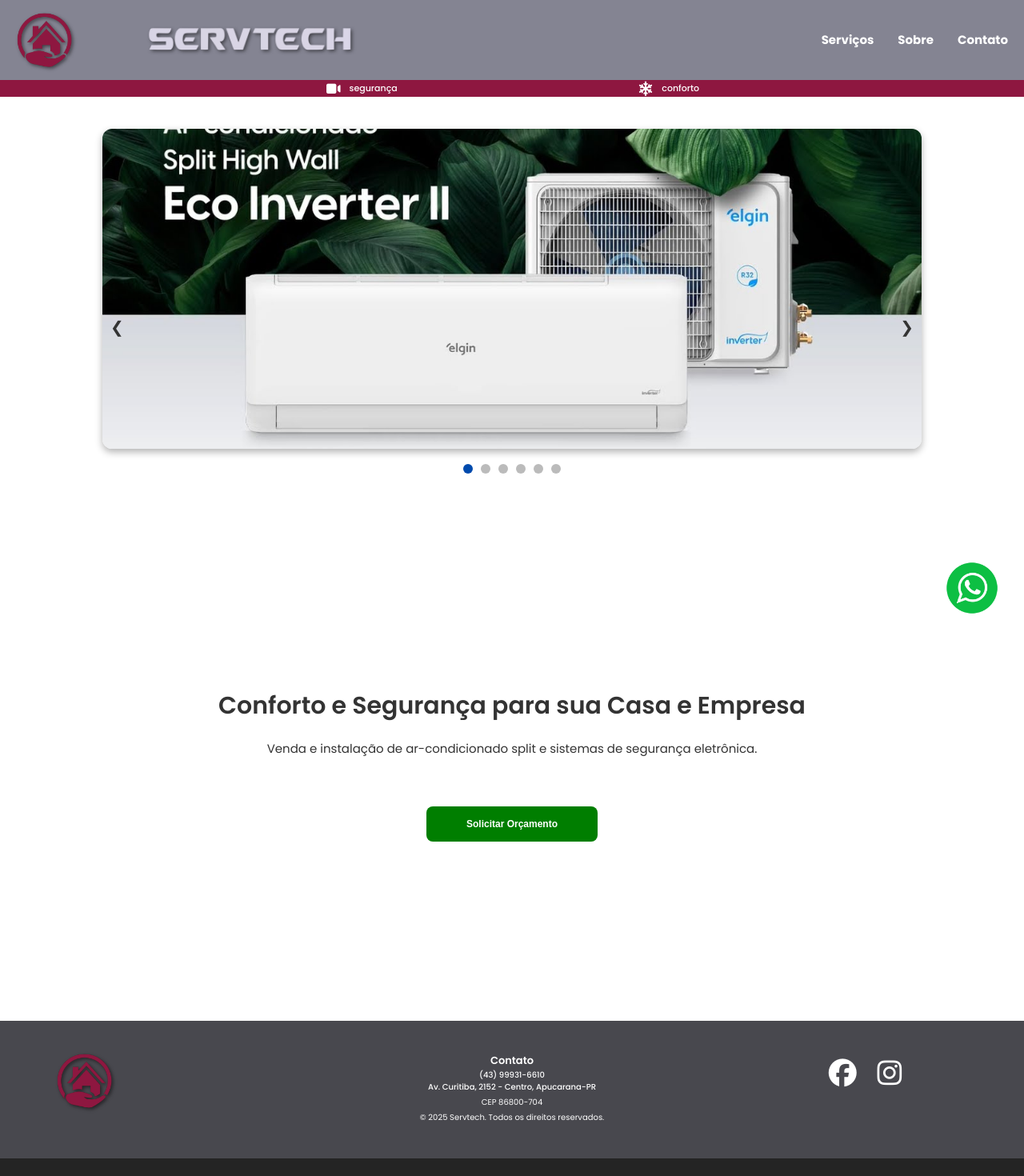
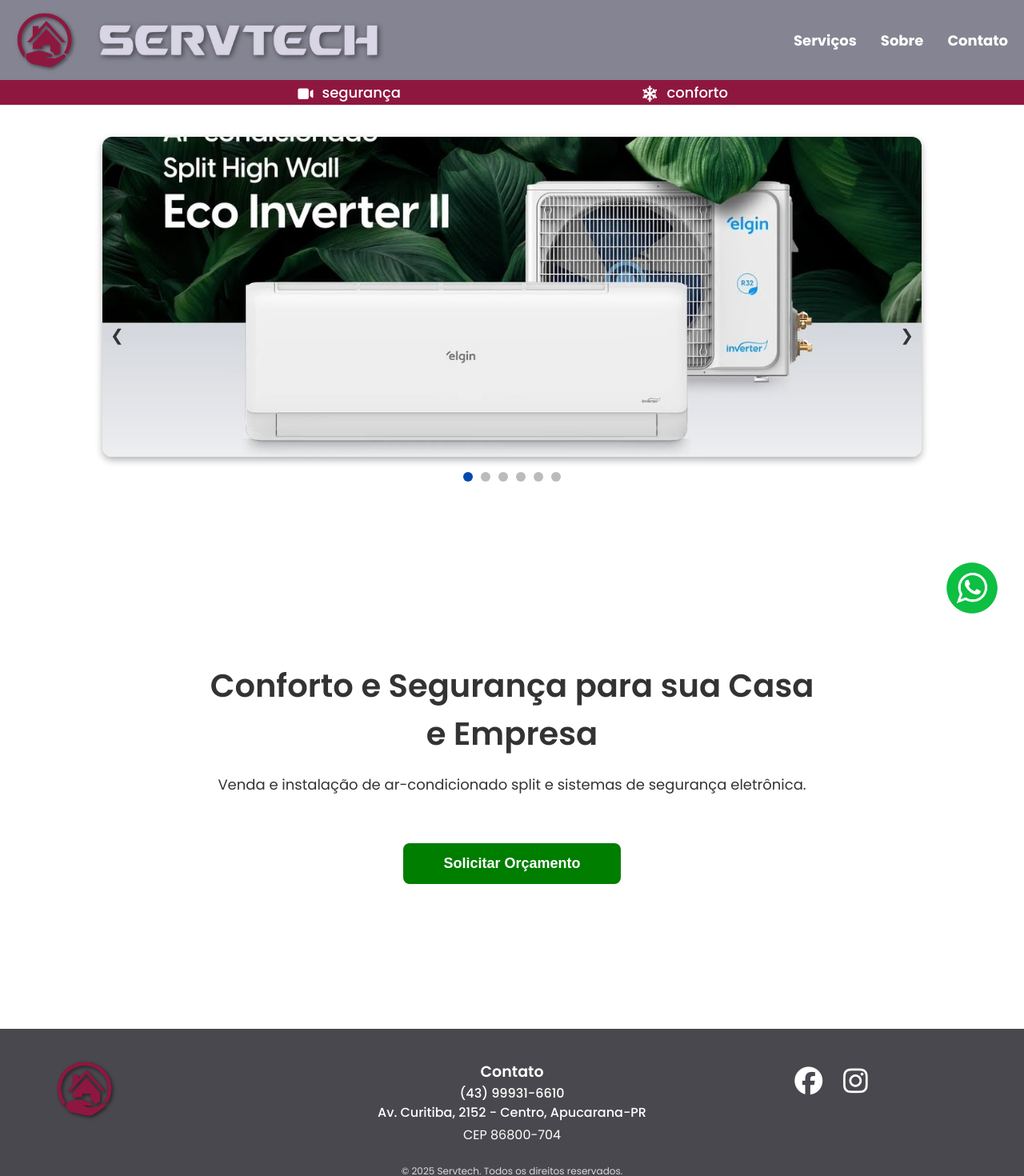
Before and after one commit to Will-Rambo/servitech, a React (Vite) app: page /#/ in a window 1280 px wide. Shown: the top 1470 px of the page at 80% size. Before the commit the page ends 1448 px from the top, so only its background shows below. Built offline with nearby package versions, Linux system fonts and the light colour scheme.

Commit message:
Atualização com novas páginas

```diff
--- a/package.json
+++ b/package.json
@@ -13,7 +13,9 @@
   "dependencies": {
     "@fortawesome/fontawesome-free": "^7.0.0",
     "react": "^19.1.1",
-    "react-dom": "^19.1.1"
+    "react-dom": "^19.1.1",
+    "react-router-dom": "^7.8.2",
+    "react-scroll": "^1.9.3"
   },
   "devDependencies": {
     "@eslint/js": "^9.33.0",
--- a/src/App.css
+++ b/src/App.css
@@ -6,6 +6,11 @@
   padding: 0;
   box-sizing: border-box;
 }
+
+/* debug.css */
+
+  /*outline: 1px solid rgba(255, 0, 0, 0.4); /* borda leve */
+
 
 html,
 body,
@@ -27,7 +32,7 @@ body,
   display: flex;
   align-items: flex-start;
   justify-content: center;
-  font-size: 1.1rem;
+  font-size: 1.8rem;
   font-weight: 500;
   position: relative;
   left: 50%;
@@ -49,6 +54,7 @@ body,
   font: inherit;
   transition: background 0.2s;
   align-items: center;
+  font-size: 1.8rem;
 }
 
 .sub-header-col:hover {
@@ -56,7 +62,7 @@ body,
 }
 
 .sub-header-col i {
-  font-size: 1.5em;
+  font-size: 1.8rem;
   vertical-align: middle;
   margin-right: 10px; /* Espaço entre o ícone e o texto */
 }
@@ -71,13 +77,14 @@ h1, h2, h3, h4 {
 }
 
 h3 {
-  font-size: 1.3rem;
+  font-size: 1.9rem;
   text-align: center;
 }
 
 p {
   font-family: 'Poppins', sans-serif;
   font-weight: 400; /* texto corrido mais leve */
+  font-size: 1.8rem;
 }
 
 /* HEADER */
@@ -131,9 +138,10 @@ header {
 }
 
 .logo-servtech {
-  height: 250px;
+  height: 40px;
   width: auto;
-  filter: drop-shadow(2px 2px 2px rgba(0, 0, 0, 0.5));
+  filter: drop-shadow(2px 2px 3px rgba(0, 0, 0, 0.5));
+  margin-left: 30px;
 }
 
 nav {
@@ -141,12 +149,13 @@ nav {
   align-items: center;
 }
 
+
 nav a {
   color: white;
   margin-left: 20px;
   text-decoration: none;
   font-weight: bold;
-  font-size: 15px;
+  font-size: 1.8rem;
 }
 
 nav a:hover {
@@ -161,10 +170,11 @@ nav a:hover {
 }
 
 .nav-links a {
+  cursor: pointer;
   color: white;
   text-decoration: none;
   font-weight: bold;
-  font-size: 15px;
+  font-size: 1.8rem;
 }
 
 /* CONTEÚDO PRINCIPAL */
@@ -179,12 +189,12 @@ main {
 }
 
 main h2 {
-  font-size: 1rem;
+  font-size: 1.8rem;
   margin-bottom: 20px;
 }
 
 main p {
-  font-size: 1.5rem;
+  font-size: 1.8rem;
   max-width: 1000px;
   line-height: 1.6;
 }
@@ -216,8 +226,10 @@ footer {
   background-color: #48484e;
   color: white;
   position: relative;
+  flex-wrap: wrap; /* permite que as colunas quebrem em telas menores */
 }
 
+/* Colunas do Footer */
 .footer-col {
   flex: 1;
   padding: 0 30px;
@@ -225,13 +237,14 @@ footer {
 }
 
 .footer-col:nth-child(2) {
-  flex: 2; /* A segunda coluna ficará duas vezes maior */
+  flex: 1; /* A segunda coluna ficará duas vezes maior */
 }
 
 .footer-col a {
   color: #ffffff;
   display: block;
   text-align: center;
+  font-size: 1.6rem;
 }
 
 .footer-col a:hover {
@@ -240,6 +253,7 @@ footer {
 
 .footer-col p {
   margin: 4px 0;
+  font-size: 1.6rem;
 }
 
 footer p {
@@ -252,6 +266,7 @@ footer p {
   display: flex;
   gap: 15px;
   justify-content: center;
+  margin-bottom: 10px;
 }
 
 .social-icons a {
@@ -261,12 +276,18 @@ footer p {
 }
 
 .social-icons a:hover {
-  color: #3400f0; /* muda a cor ao passar o mouse */
+  color: #4a89ff; /* muda a cor ao passar o mouse */
 }
 
-.copyright-desktop {
-  display: block;
+
+footer p.copyright-desktop {
+  flex-basis: 100%;   /* força quebrar linha no flex */
+  text-align: center;
+  margin-top: 20px;   /* espaço em relação às colunas */
+  font-size: 1.2rem;
+  opacity: 0.8;
 }
+
 .copyright-mobile {
   display: none;
 }
@@ -289,18 +310,18 @@ footer p {
 }
 
 .hero h2 {
-  font-size: 3rem;
+  font-size: 4rem;
   margin-bottom: 20px;
 }
 
 .hero p {
-  font-size: 1.5rem;
+  font-size: 1.8rem;
   margin-bottom: 30px;
 }
 
 .hero button {
   padding: 15px 50px;
-  font-size: 1.2rem;
+  font-size: 1.8rem;
   font-weight: bold;
   background-color: #007e00;
   color: white;
@@ -317,10 +338,12 @@ footer p {
 /* ===== RESPONSIVIDADE ===== */
 @media (max-width: 768px) {
   header {
+    min-height: 50px;
     flex-direction: column;
     align-items: center;
     text-align: center;
-    padding: 10px;
+    padding: 0 20px;
+    height: auto;
   }
 
 @media (max-width: 768px) {
@@ -330,11 +353,25 @@ footer p {
     font-size: 1rem;
   }
   .logo-servtech {
-    height: 80px;
+    height: 150px;
   }
   .logo {
-    height: 40px;
+    height: 60px;
   }
+
+  .logo-container {
+    min-height: 30px; /* ou ajuste conforme o tamanho da logo */
+    align-items: center;
+    justify-content: center;
+    width: 100%;
+  }
+
+  .page-container {
+  background-color: #ff0000; /* cinza claro */
+  min-height: 100vh; /* ocupa a altura total da tela */
+  padding: 2rem;
+}
+
   .footer-col {
     padding: 0 10px;
     min-width: unset;
@@ -393,7 +430,7 @@ footer p {
     padding: 30px 0;
   }
   .hero h2 {
-    font-size: 1.5rem;
+    font-size: 1rem;
   }
   .hero p {
     font-size: 1rem;
--- a/src/App.jsx
+++ b/src/App.jsx
@@ -1,91 +1,22 @@
-import React from 'react';
-import './App.css';
-import Carousel from "./components/Carousel";
-
-
+import { HashRouter as Router, Routes, Route, Link } from "react-router-dom";
+import Home from "./pages/Home";
+// futuramente você pode importar outras páginas:
+import Segurança from "./pages/segurança";
+import Conforto from "./pages/Conforto";
 
 function App() {
   return (
-    <div>
-      <header>
-        <div className="logo-container">
-          <img src="/servitech/images/logo-bordo-500-sf.png" alt="ServTech Instalações" className="logo" />
-          <img src="/servitech/images/s.png" alt="ServTech Instalações" className="logo-servtech"/>
-        </div>
-        <nav className="nav-links">
-          <a href="#servicos">Serviços</a>
-          <a href="#sobre">Sobre</a>
-          <a href="#contato">Contato</a>
-        </nav>
-      </header>
-      <a
-        href="https://wa.me/+5543999316610" // ou outro link desejado
-        className="fixed-button"
-        target="_blank"
-        rel="noopener noreferrer"
-      >
-        <img src="./images/icone-whats.png" alt="Whatsapp" />
-      </a>
-      <div
-        className="sub-header">
-        <button
-         className="sub-header-col"
-          type="button"
-          onClick={() => alert('Você clicou no botão!')}
-          >
-          <span>
-            <i className="fas fa-video"></i>
-            segurança
-          </span>
-        </button>
-        <button
-         className="sub-header-col"
-          type="button"
-          onClick={() => alert('Você clicou no botão!')}
-        >
-          <span>
-            <i className="fas fa-snowflake"></i>
-            conforto
-          </span>
-        </button>
-      </div>
-      <Carousel />  {/* Carrossel integrado */}
+    <Router>
+      <nav>
 
-      {/* Hero Section */}
-      <section className="hero" id="sobre">
-        <div className="hero-content">
-          <h2>Conforto e Segurança para sua Casa e Empresa</h2>
-          <p>Venda e instalação de ar-condicionado split e sistemas de segurança eletrônica.</p>
-          <button onClick={() => window.location.href='tel:(43) 99931-6610'}>Solicitar Orçamento</button>
-        </div>
-      </section>
-
-
-      {/* Footer */}
-      <footer id="contato">
-        <div className="footer-col">
-          <img src="/servitech/images/logo-bordo-500-sf.png" alt="ServTech Instalações" className="logo" />
-        </div>
-        <div className="footer-col">
-          <h3>Contato</h3>
-          <a href='tel:(43) 99931-6610'>(43) 99931-6610</a>
-          <a href='https://www.google.com/maps/place/Av.+Curitiba,+2152+-+Centro,+Apucarana-PR'>Av. Curitiba, 2152 - Centro, Apucarana-PR</a>
-          <p>CEP 86800-704</p>
-          <p className="copyright-desktop">© 2025 Servtech. Todos os direitos reservados.</p>
-        </div>
-        <div className="footer-col">
-          <div className="social-icons">
-            <a href="https://facebook.com" target="_blank" rel="noreferrer">
-              <i className="fab fa-facebook"></i>
-            </a>
-            <a href="https://www.instagram.com/servtech777/" target="_blank" rel="noreferrer">
-              <i className="fab fa-instagram"></i>
-            </a>
-          </div>
-          <p className="copyright-mobile">© 2025 Servtech. Todos os direitos reservados.</p>
-        </div>
-      </footer>
-    </div>
+      </nav>
+      {/* Rotas do site */}
+      <Routes>
+        <Route path="/" element={<Home />} />
+        <Route path="/seguranca" element={<Segurança />} />
+        <Route path="/conforto" element={<Conforto />} />
+      </Routes>
+    </Router>
   );
 }
 
--- /dev/null
+++ b/src/pages/Conforto.jsx
@@ -0,0 +1,21 @@
+import { Link } from "react-router-dom";
+function Conforto() {
+  return (
+    <div className="page-container">
+      <h1>Conforto e Automação</h1>
+      <p>
+        Oferecemos instalação de <strong>ar-condicionado split</strong>,
+        <strong>fechaduras eletrônicas</strong> e soluções de automação
+        para trazer praticidade e conforto ao seu dia a dia.
+      </p>
+      <nav style={{ marginTop: "2rem" }}>
+        <Link to="/" style={{ marginRight: "1rem" }}>Home</Link>
+        <Link to="/seguranca">Segurança</Link>
+      </nav>
+      <img src="/servitech/images/arcondicionado-Elgin.jpg" alt="Ar-condicionado Split" style={{ maxWidth: "100%", borderRadius: "10px" }} />
+      <img src="/servitech/images/Fechadura-Eletronica.webp" alt="Fechadura eletrônica" style={{ maxWidth: "100%", borderRadius: "10px", marginTop: "1rem" }} />
+    </div>
+  );
+}
+
+export default Conforto;
--- /dev/null
+++ b/src/pages/Home.jsx
@@ -0,0 +1,92 @@
+import "../App.css";
+import Carousel from "../components/Carousel";
+import { Link as ScrollLink } from "react-scroll";
+import { useNavigate } from "react-router-dom";
+
+
+
+export default function Home() {
+  const navigate = useNavigate(); // hook para navegação
+  return (
+    <div>
+      <header>
+        <div className="logo-container">
+          <img src="/servitech/images/logo-bordo-500-sf.png" alt="ServTech Instalações" className="logo" />
+          <img src="/servitech/images/logo-servtech.png" alt="ServTech Instalações" className="logo-servtech"/>
+        </div>
+          <nav className="nav-links">
+            <ScrollLink to="servicos" smooth={true} duration={500}>Serviços</ScrollLink>
+            <ScrollLink to="sobre" smooth={true} duration={500}>Sobre</ScrollLink>
+            <ScrollLink to="contato" smooth={true} duration={500}>Contato</ScrollLink>
+          </nav>
+      </header>
+      <a
+        href="https://wa.me/+5543999316610"
+        className="fixed-button"
+        target="_blank"
+        rel="noopener noreferrer"
+      >
+        <img src="/servitech/images/icone-whats.png" alt="Whatsapp" />
+      </a>
+      <div
+        className="sub-header">
+        <button
+         className="sub-header-col"
+          type="button"
+          onClick={() => navigate("/seguranca")}
+          >
+          <span>
+            <i className="fas fa-video"></i>
+            segurança
+          </span>
+        </button>
+        <button
+         className="sub-header-col"
+          type="button"
+          onClick={() => navigate("/conforto")}
+        >
+          <span>
+            <i className="fas fa-snowflake"></i>
+            conforto
+          </span>
+        </button>
+      </div>
+      <Carousel />  {/* Carrossel integrado */}
+
+      {/* Hero Section */}
+      <section className="hero" id="sobre">
+        <div className="hero-content">
+          <h2>Conforto e Segurança para sua Casa e Empresa</h2>
+          <p>Venda e instalação de ar-condicionado split e sistemas de segurança eletrônica.</p>
+          <button onClick={() => window.location.href='tel:(43) 99931-6610'}>Solicitar Orçamento</button>
+        </div>
+      </section>
+
+
+      {/* Footer */}
+      <footer id="contato">
+        <div className="footer-col">
+          <img src="/servitech/images/logo-bordo-500-sf.png" alt="ServTech Instalações" className="logo" />
+        </div>
+        <div className="footer-col">
+          <h3>Contato</h3>
+          <a href='tel:(43) 99931-6610'>(43) 99931-6610</a>
+          <a href='https://www.google.com/maps/place/Av.+Curitiba,+2152+-+Centro,+Apucarana-PR'>Av. Curitiba, 2152 - Centro, Apucarana-PR</a>
+          <p>CEP 86800-704</p>
+        </div>
+        <div className="footer-col">
+          <div className="social-icons">
+            <a href="https://facebook.com" target="_blank" rel="noreferrer">
+              <i className="fab fa-facebook"></i>
+            </a>
+            <a href="https://www.instagram.com/servtech777/" target="_blank" rel="noreferrer">
+              <i className="fab fa-instagram"></i>
+            </a>
+          </div>
+          <p className="copyright-mobile">© 2025 Servtech. Todos os direitos reservados.</p>
+        </div>
+         <p className="copyright-desktop">© 2025 Servtech. Todos os direitos reservados.</p>
+      </footer>
+    </div>
+  );
+}
--- /dev/null
+++ b/src/pages/Segurança.jsx
@@ -0,0 +1,21 @@
+import { Link } from "react-router-dom";
+function Seguranca() {
+  return (
+    <div style={{ padding: "2rem",backgroundColor: "#848492", color: "#fff", minHeight: "100vh"}}>
+      <h1>Soluções em Segurança Eletrônica</h1>
+      <p>
+        Trabalhamos com instalação de <strong>câmeras de segurança de alta resolução</strong>,
+        <strong>cercas elétricas</strong> e <strong>portões automatizados</strong>, garantindo
+        tranquilidade para sua casa ou empresa.
+      </p>
+      <nav style={{ marginTop: "2rem" }}>
+        <Link to="/" style={{ marginRight: "1rem" }}>Home</Link>
+        <Link to="/conforto">Conforto</Link>
+      </nav>
+      <img src="/servitech/images/cameras-2.jpg" alt="Câmeras de segurança" style={{ maxWidth: "100%", borderRadius: "10px" }} />
+      <img src="/servitech/images/cerca.webp" alt="Cerca elétrica" style={{ maxWidth: "100%", borderRadius: "10px", marginTop: "1rem" }} />
+    </div>
+  );
+}
+
+export default Seguranca;
```
Also changed, not shown: public/images/logo-servtech.png (added), 1 other file (tests, documents, lock files or other folders).
